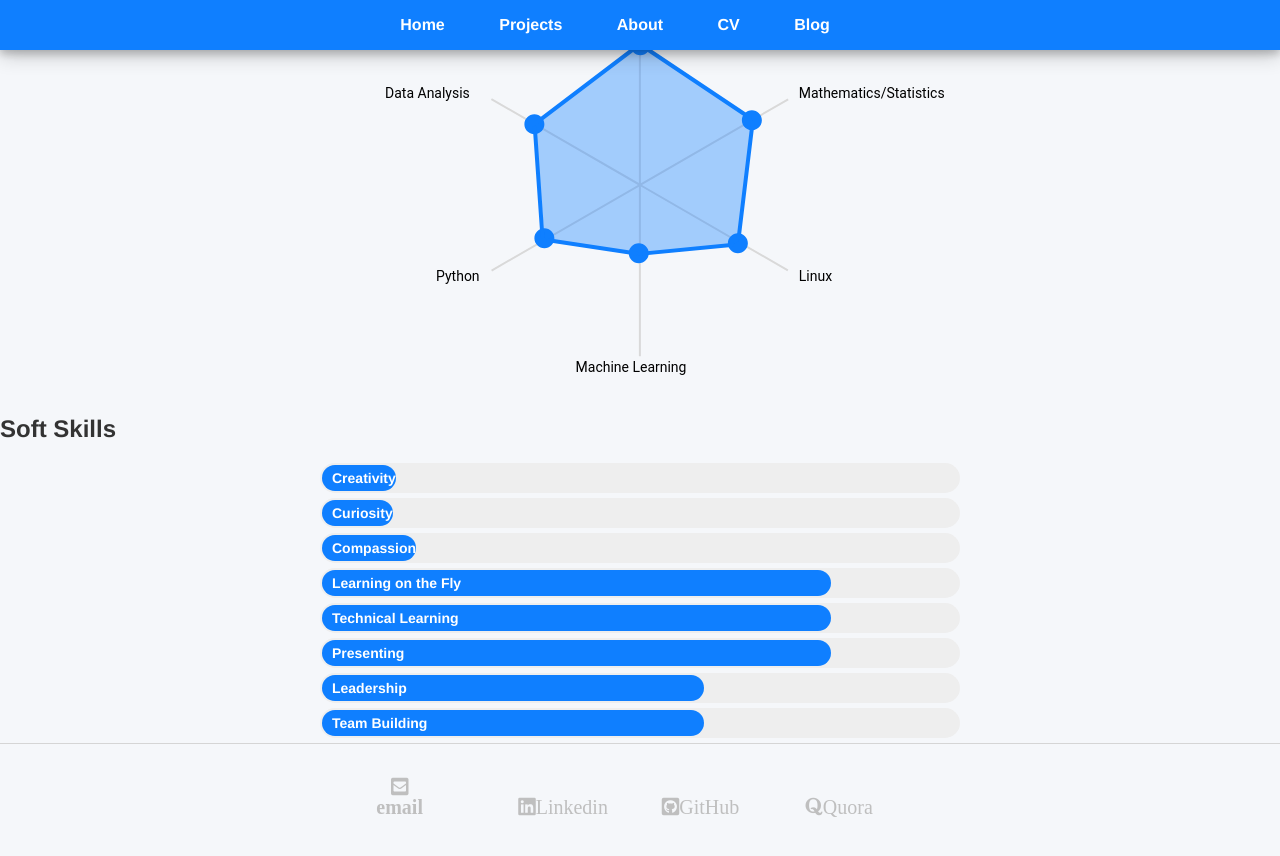
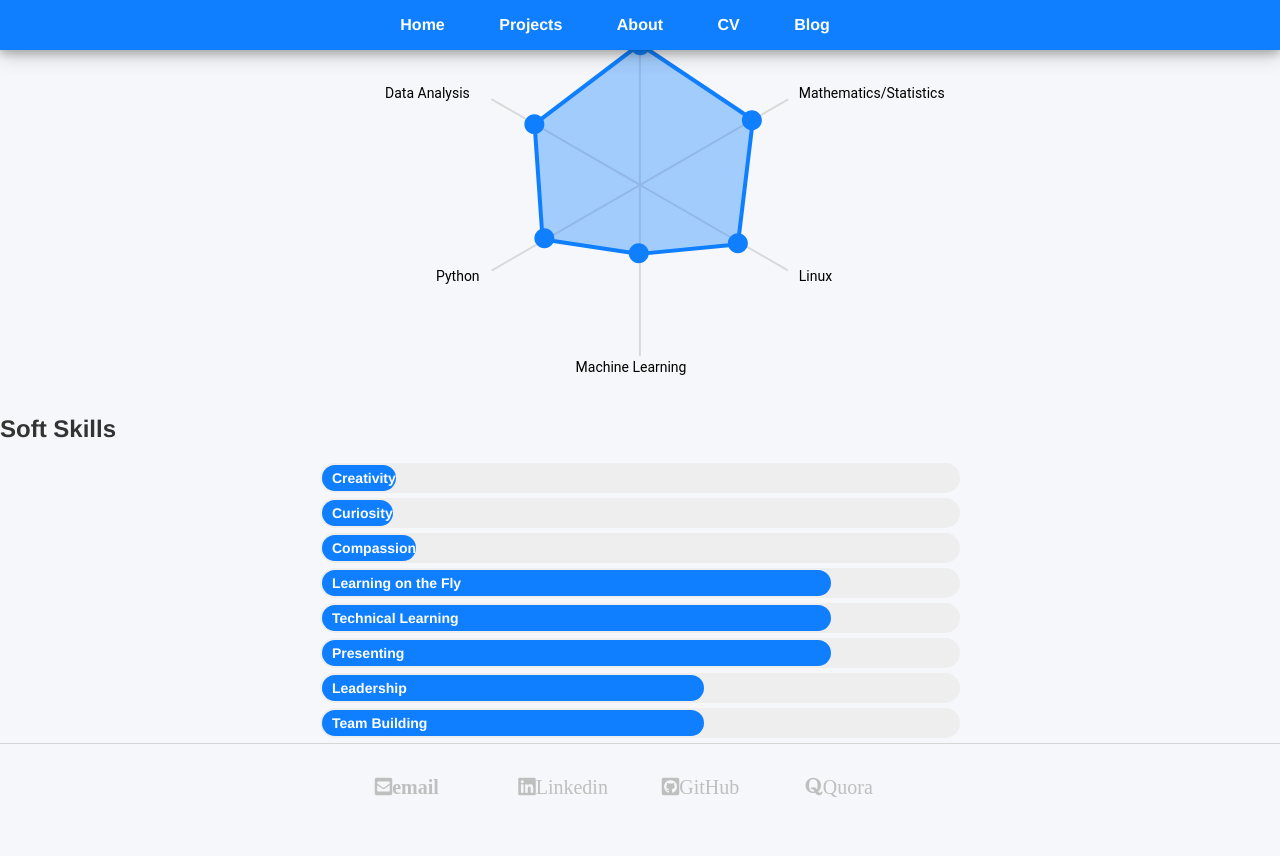
Before and after one commit to mayabenowitz/mayabenowitz.github.io, a Jekyll site: the page built from index.html, in a window 1280 px wide and 900 px high, scrolled down 1652 px. Shown: the top 856 px of the window. Built offline with Jekyll 4.4.1, drawn with Linux system fonts in a browser that asks for light colours; nearby versions of some CDN libraries.

Commit message:
Update default.html

```diff
--- a/_layouts/default.html
+++ b/_layouts/default.html
@@ -48,8 +48,8 @@
 			</div><!-- /.container -->
 			<footer>
 	    		<ul>
-	        		<li><a href="mailto:mayabenowitz@gmail.com" style="font-size: 20px; color: #bfbfbf" class="fas fa-envelope-square">&zwnj; email</a></li>
-				<li><a href="https://linkedin.com/in/maya-benowitz" style="font-size: 20px; color: #bfbfbf" class="fab fa-linkedin">Linkedin</a></li>
+	        		<li><a href="mailto:mayabenowitz@gmail.com" style="font-size: 20px; color: #bfbfbf" class="fas fa-envelope-square">&zwnj;email</a></li>
+				<li><a href="https://linkedin.com/in/maya-benowitz" style="font-size: 20px; color: #bfbfbf" class="fab fa-linkedin">&#8205;Linkedin</a></li>
 	  			<li><a href="https://github.com/mayabenowitz" style="font-size: 20px; color: #bfbfbf" class="fab fa-github-square">GitHub</a></li>
 				<li><a href="https://quora.com/profile/M-P-Benowitz-1" style="font-size: 20px; color: #bfbfbf" class="fab fa-quora">Quora</a></li>
 			</ul>
```
